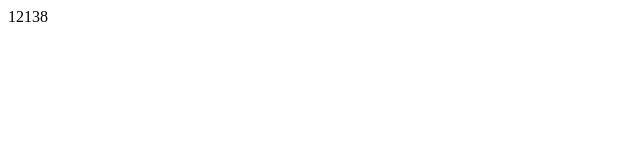
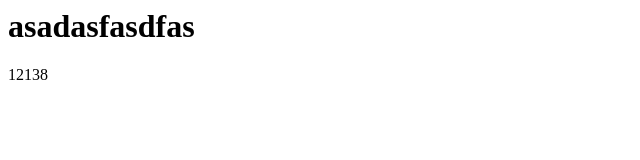
Before and after one commit to bruce-liy/gitdemo, a plain HTML site: page index.html in a window 1280 px wide. Shown: the whole page, without its empty margins (0-640 px from the left). Drawn offline with Linux system fonts and the light colour scheme.

Commit message:
xiugailelia

```diff
--- a/index.html
+++ b/index.html
@@ -5,7 +5,7 @@
 </title>
 </head>
 <body>
-
+<h1>asadasfasdfas</h1>
 12138
 </body>
 </html>
```
Also changed, not shown: 1 other file.
